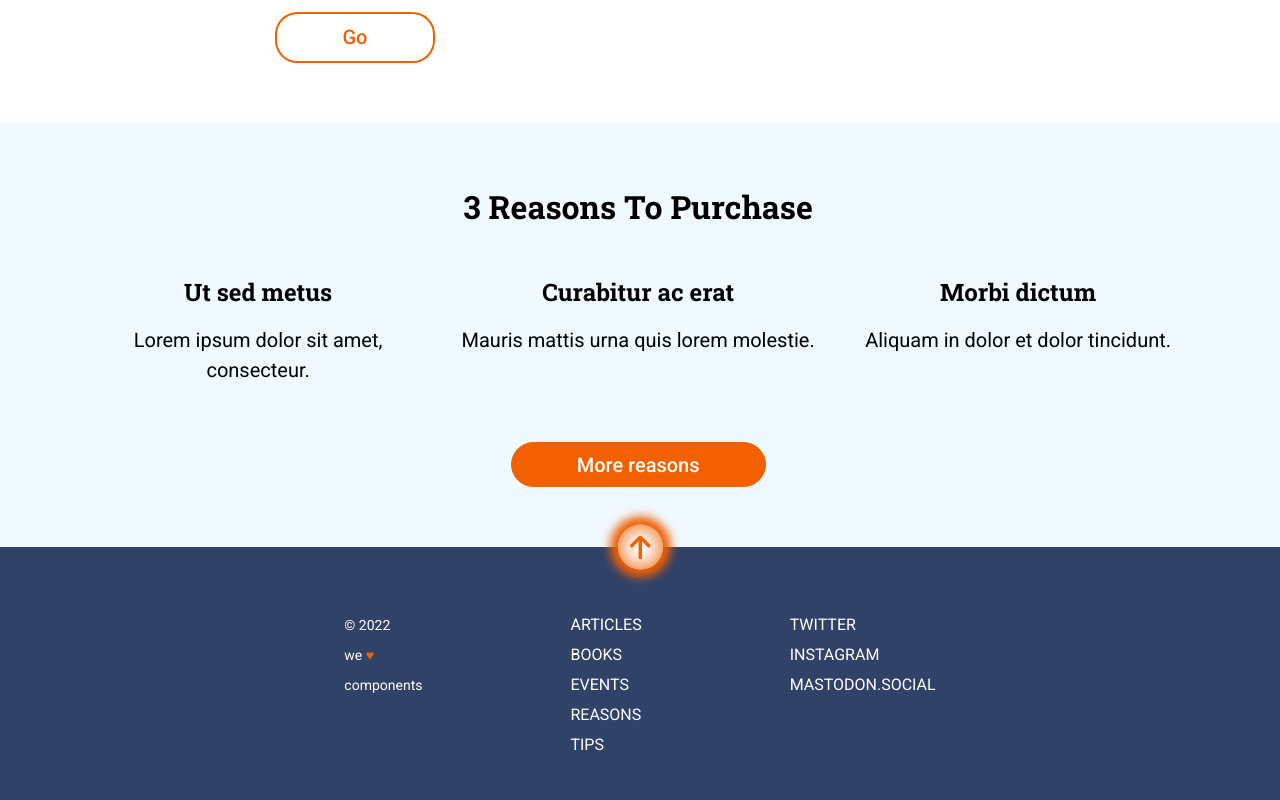
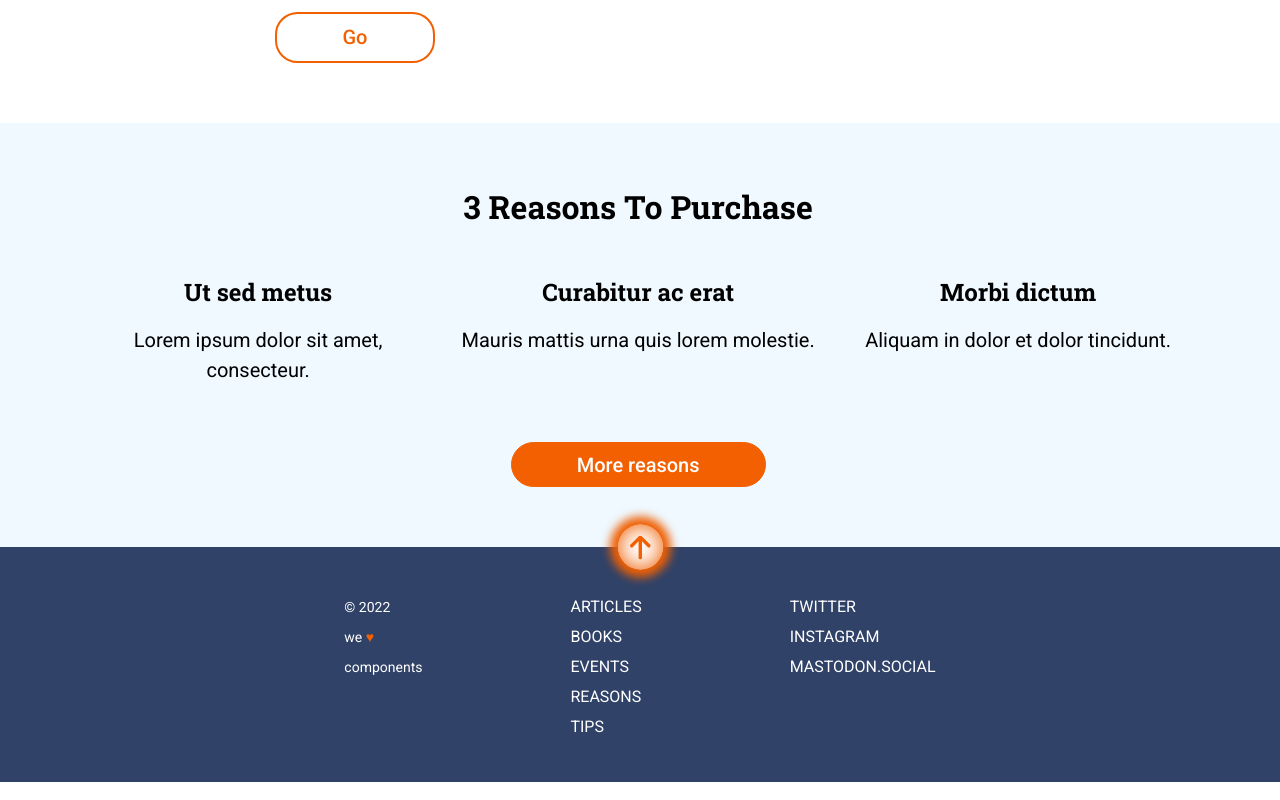
Before and after one commit to Adalab/modulo-1-evaluacion-final-mireiaparra, a website: page docs/index.html in a window 1280 px wide. Shown: the part 1047-1847 px from the top of the page. Drawn offline with Linux system fonts and the light colour scheme.

Commit message:
fix padding from footer

```diff
--- a/src/scss/layout/_footer.scss
+++ b/src/scss/layout/_footer.scss
@@ -66,7 +66,7 @@
       flex-direction: row;
       gap: 148px;
       text-align: left;
-      padding-top: 18px;
+
       padding-bottom: 40px;
       padding-left: 39px;
       padding-right: 97px;
```
Also changed, not shown: docs/assets/css/main.css.
